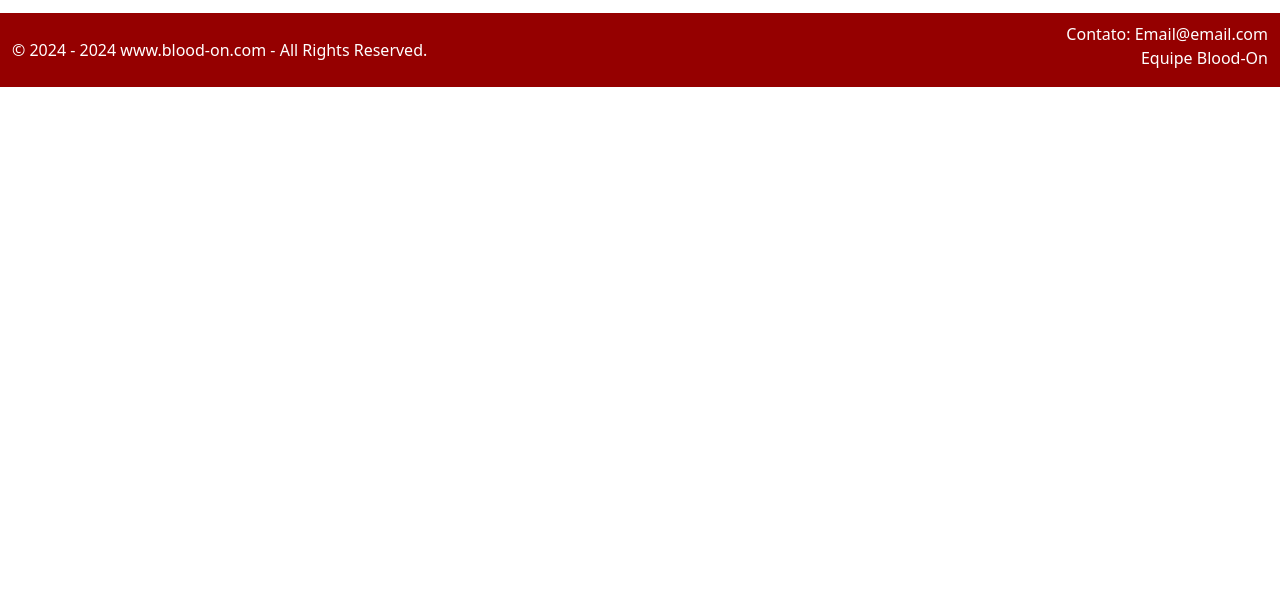
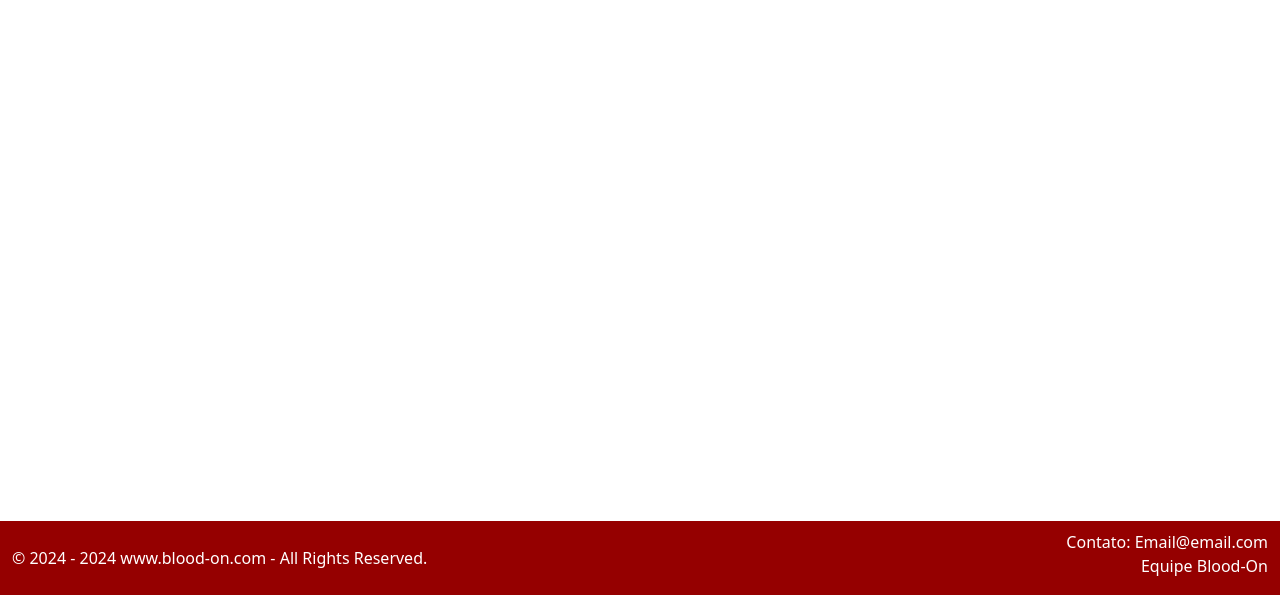
Before and after one commit to TfueBr34/pco-si-2024-1-tiaw-blood-on, a plain HTML site: page codigo/construção.html in a window 1280 px wide. Shown: the part 205-800 px from the top of the page. Drawn offline with nearby package versions, Linux system fonts and the light colour scheme; no server answers.

Commit message:
Alteração do construção para fixar rodapé

```diff
--- a/codigo/construção.html
+++ b/codigo/construção.html
@@ -40,7 +40,7 @@
     </main>
 
     <!--Footer com as informações de copyright e contato do site-->
-    <footer class="container-fluid">
+    <footer class="container-fluid fixed-bottom">
         <div class="row">
             <div class="col-6">
                 <p class="mt-4">
```
